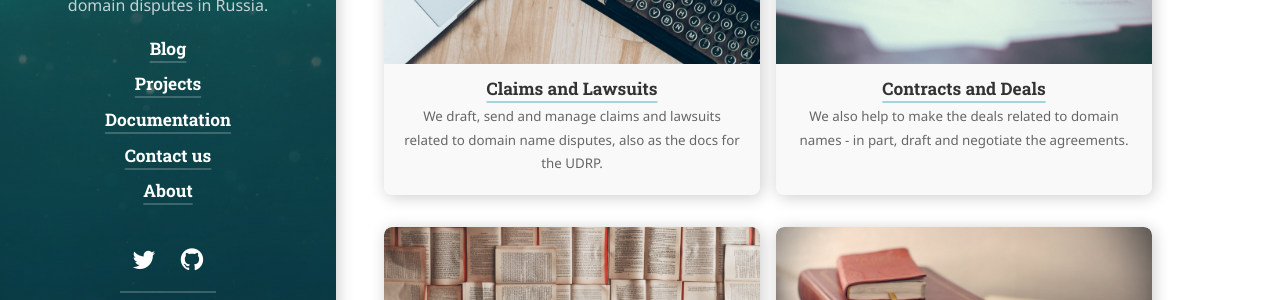
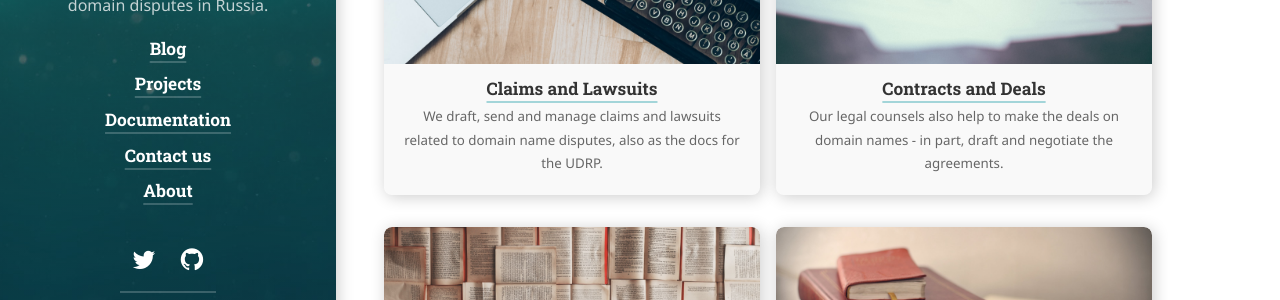
Before and after one commit to xCounsel/adminpays, a Jekyll site: the page built from projects.md, in a window 1280 px wide and 900 px high. Shown: the part 416-716 px from the top of the window. Built offline with Jekyll 4.4.1, drawn with Linux system fonts in a browser that asks for light colours; cached includes are drawn as plain includes; nearby versions of some CDN libraries; some web fonts are replaced; library files that are not in the unit come from our copies.

Commit message:
Update deals.md

```diff
--- a/_projects/deals.md
+++ b/_projects/deals.md
@@ -1,7 +1,7 @@
 ---
 layout: project
 title: 'Contracts and Deals'
-caption: We also help to make the deals related to domain names - in part, draft and negotiate the agreements.
+caption: Our legal counsels also help to make the deals on domain names - in part, draft and negotiate the agreements.
 description: >
    We have made a good number of deals related to domain names.
 date: 5 August 2021
```
